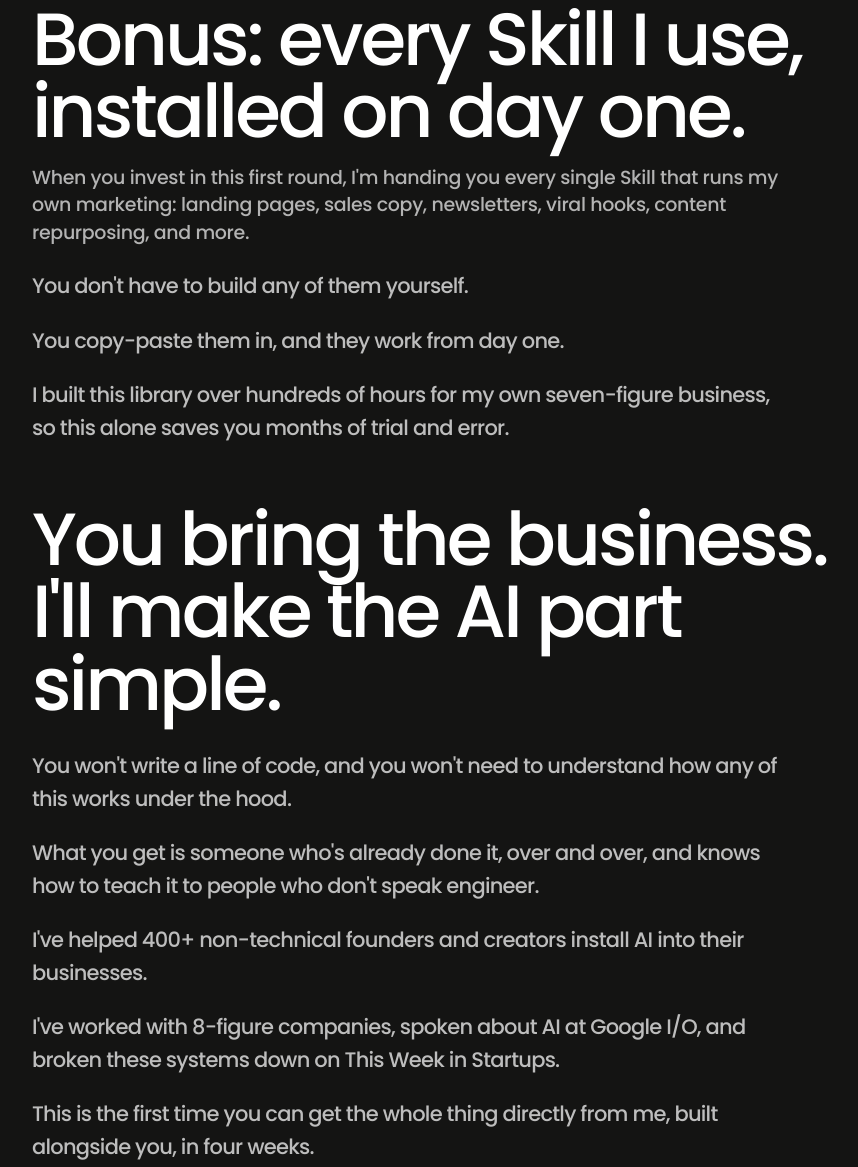
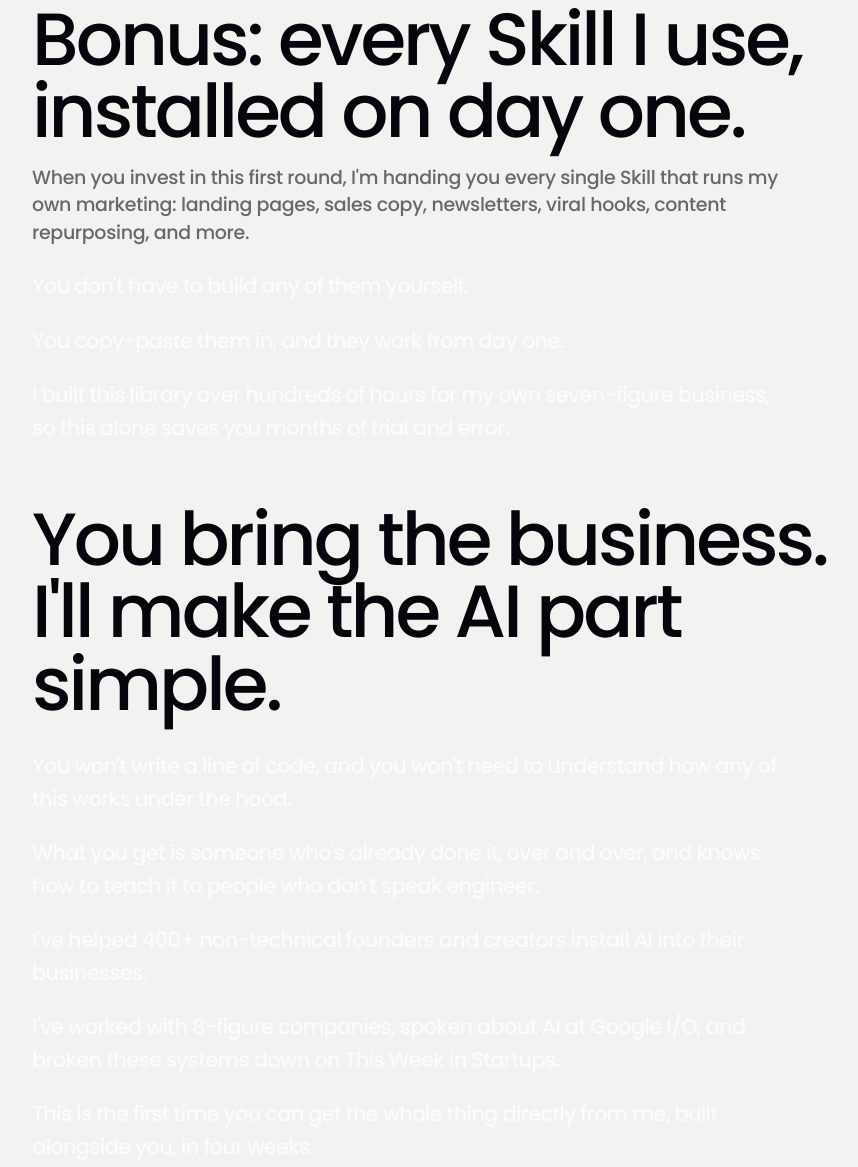
Before and after one commit to tokenmaxxer3000/claude-code-marketing-mba-live, a plain HTML site: page index.html in a window 1280 px wide. Shown: the part 9017-10184 px from the top of the page, without its empty margins (182-1040 px from the left). Drawn offline with Linux system fonts and the light colour scheme; a web font is replaced by a local one.

Commit message:
Make dark bonus/mentor sections light for consistent background
Co-Authored-By: Claude Fable 5 <noreply@anthropic.com>

```diff
--- a/index.html
+++ b/index.html
@@ -1866,31 +1866,31 @@
 
     .bonus-section {
       padding-top: 96px;
-      background: #141413;
-      color: white;
+      background: transparent;
+      color: var(--ink);
     }
 
     .skills.bonus-section .heading-lg,
     .skills.bonus-section .head .intro,
     .bonus-section .copy,
     .bonus-section .copy strong {
-      color: white;
+      color: var(--ink);
     }
 
     .skills.bonus-section .head .intro,
     .bonus-section .copy {
-      color: rgba(255, 255, 255, 0.68);
+      color: rgba(20, 20, 19, 0.62);
     }
 
     .mentor-section {
-      background: #141413;
-      color: white;
+      background: transparent;
+      color: var(--ink);
       padding-top: 88px;
     }
 
     .mentor-section .heading-lg,
-    .mentor-section .copy strong { color: white; }
-    .mentor-section .copy { color: rgba(255, 255, 255, 0.68); }
+    .mentor-section .copy strong { color: var(--ink); }
+    .mentor-section .copy { color: rgba(20, 20, 19, 0.62); }
 
     .featured-proof-grid {
       max-width: 1180px;
```
